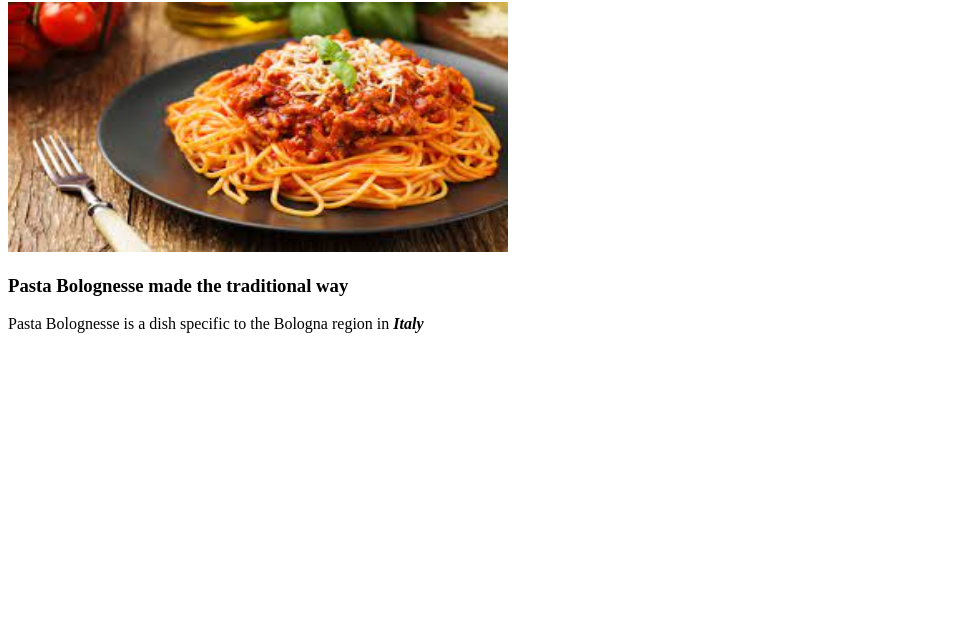
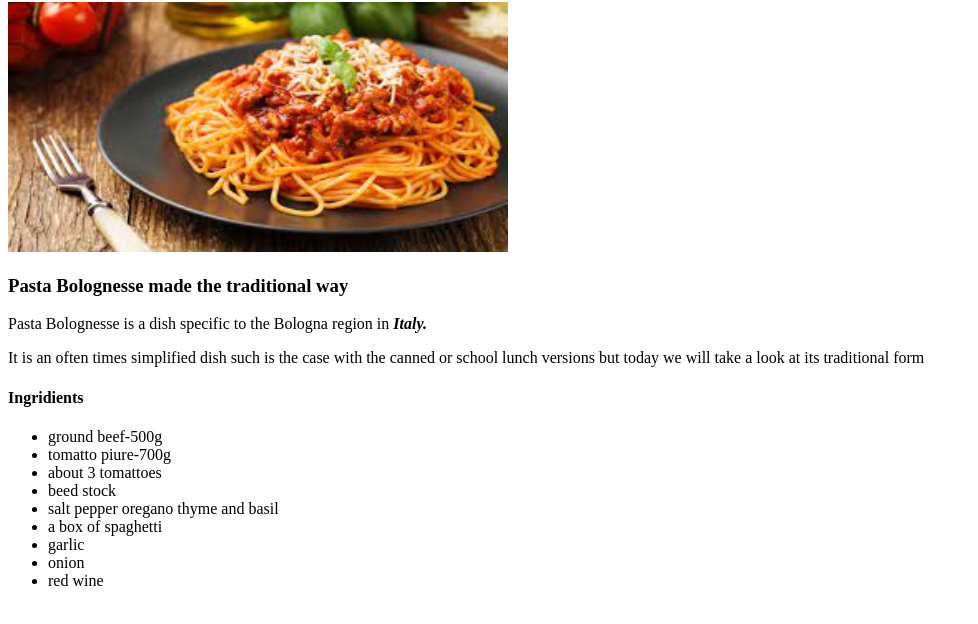
Before and after one commit to picuscalin/odinn-recipes, a plain HTML site: page recipes/bolognese.html in a window 1280 px wide. Shown: the part 78-702 px from the top of the page, without its empty margins (0-978 px from the left). Drawn offline with Linux system fonts and the light colour scheme.

Commit message:
created the ingridient list

```diff
--- a/recipes/bolognese.html
+++ b/recipes/bolognese.html
@@ -9,6 +9,19 @@
     <h1>Pasta Bolognesse</h1>
     <img src="../images/pasta.jpeg" alt="Bolognese pic" width="500px" height="250px">
     <h3>Pasta Bolognesse made the traditional way</h3>
-    <p>Pasta Bolognesse is a dish specific to the Bologna region in <strong><em>Italy</em></strong> </p>
+    <p>Pasta Bolognesse is a dish specific to the Bologna region in <strong><em>Italy.</em></strong> </p>
+    <p>It is an often times simplified dish such is the case with the canned or school lunch versions but today we will take a look at its traditional form</p>
+    <h4>Ingridients</h4>
+    <ul>
+        <li>ground beef-500g</li>
+        <li>tomatto piure-700g</li>
+        <li>about 3 tomattoes</li>
+        <li>beed stock</li>
+        <li>salt pepper oregano thyme and basil</li>
+        <li>a box of  spaghetti</li>
+        <li>garlic</li>
+        <li>onion</li>
+        <li>red wine</li>
+    </ul>
 </body>
 </html>
```
